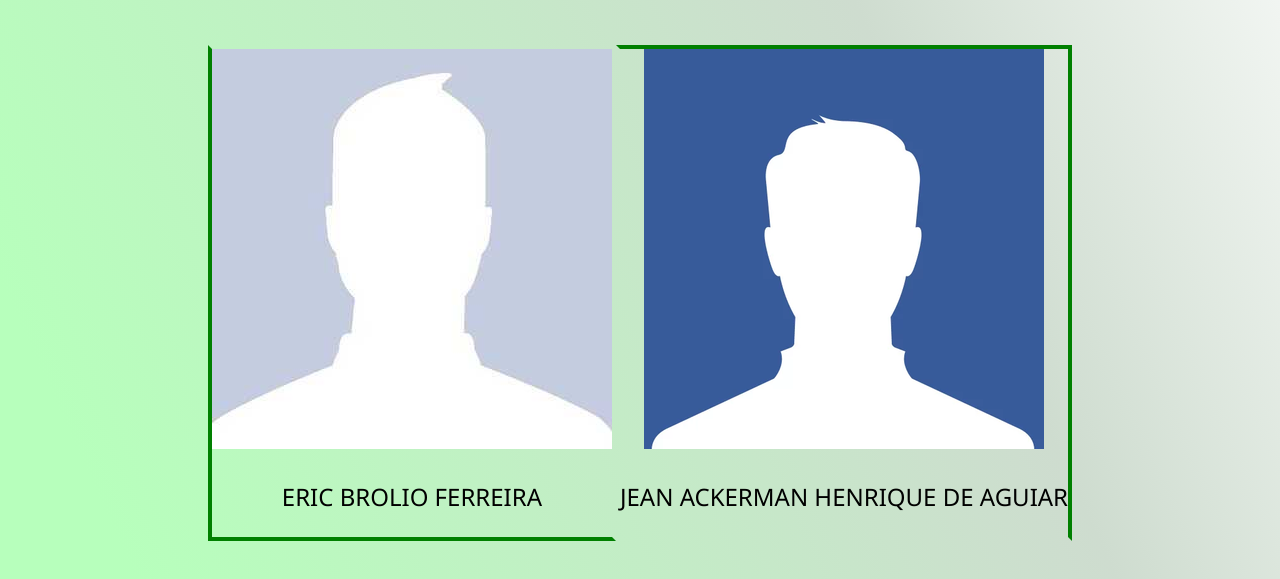
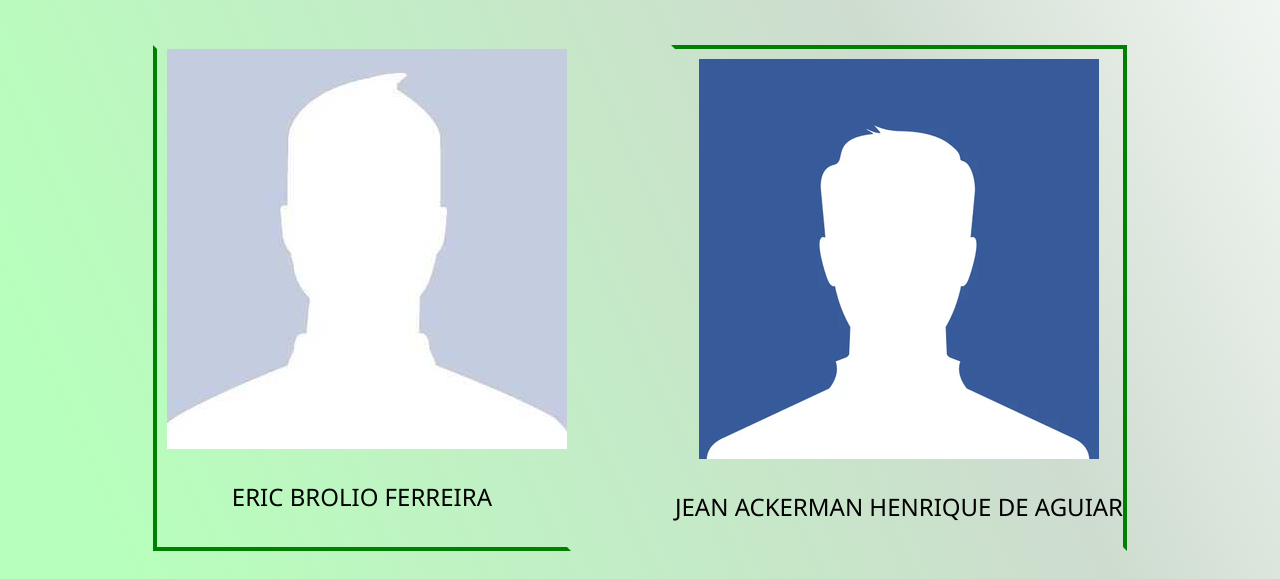
Before and after one commit to Yukkie-bdb/Projeto-API-COVID-byEric-Jean, a plain HTML site: page equipe.html in a window 1280 px wide. Shown: the part 373-952 px from the top of the page. Drawn offline with Linux system fonts and the light colour scheme.

Commit message:
Esqueci um negocio, Agora ta OK!

```diff
--- a/css/estilos.css
+++ b/css/estilos.css
@@ -506,7 +506,12 @@ th {
 #pessoa1 {
     font-size: 24px;
     text-align: center;
+    margin-right: 50px;
 
+}
+
+#pessoa1 img {
+    margin-left: 10px;
 }
 
 #pessoa1 a {
@@ -521,6 +526,14 @@ th {
 #pessoa2 {
     font-size: 24px;
     text-align: center;
+    margin-left: 50px;
+
+}
+
+#pessoa2 img{
+    margin-left: 10px;
+    margin-top: 10px;
+    margin-right: 10px;
 }
 
 #pessoa2 a {
```
